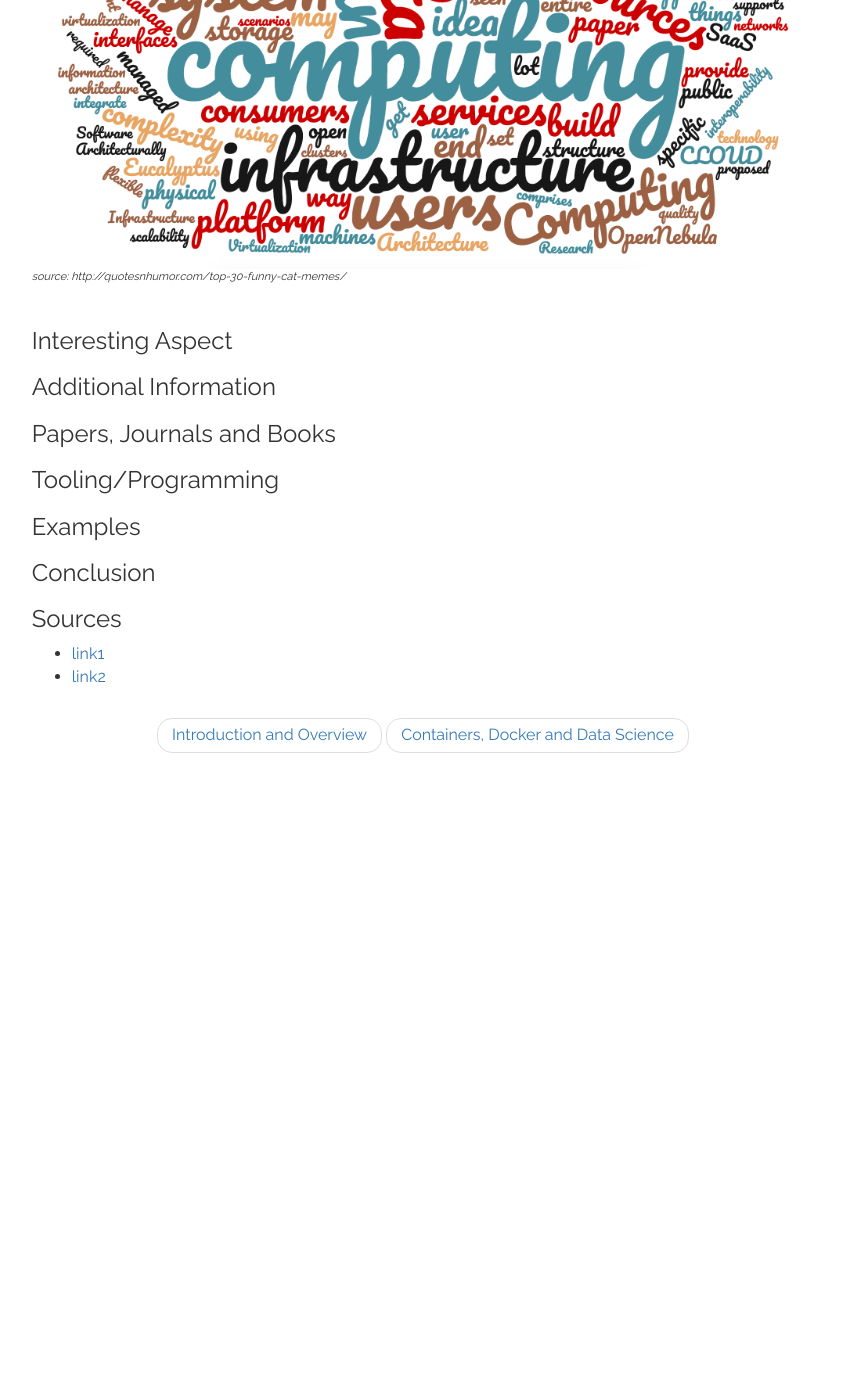
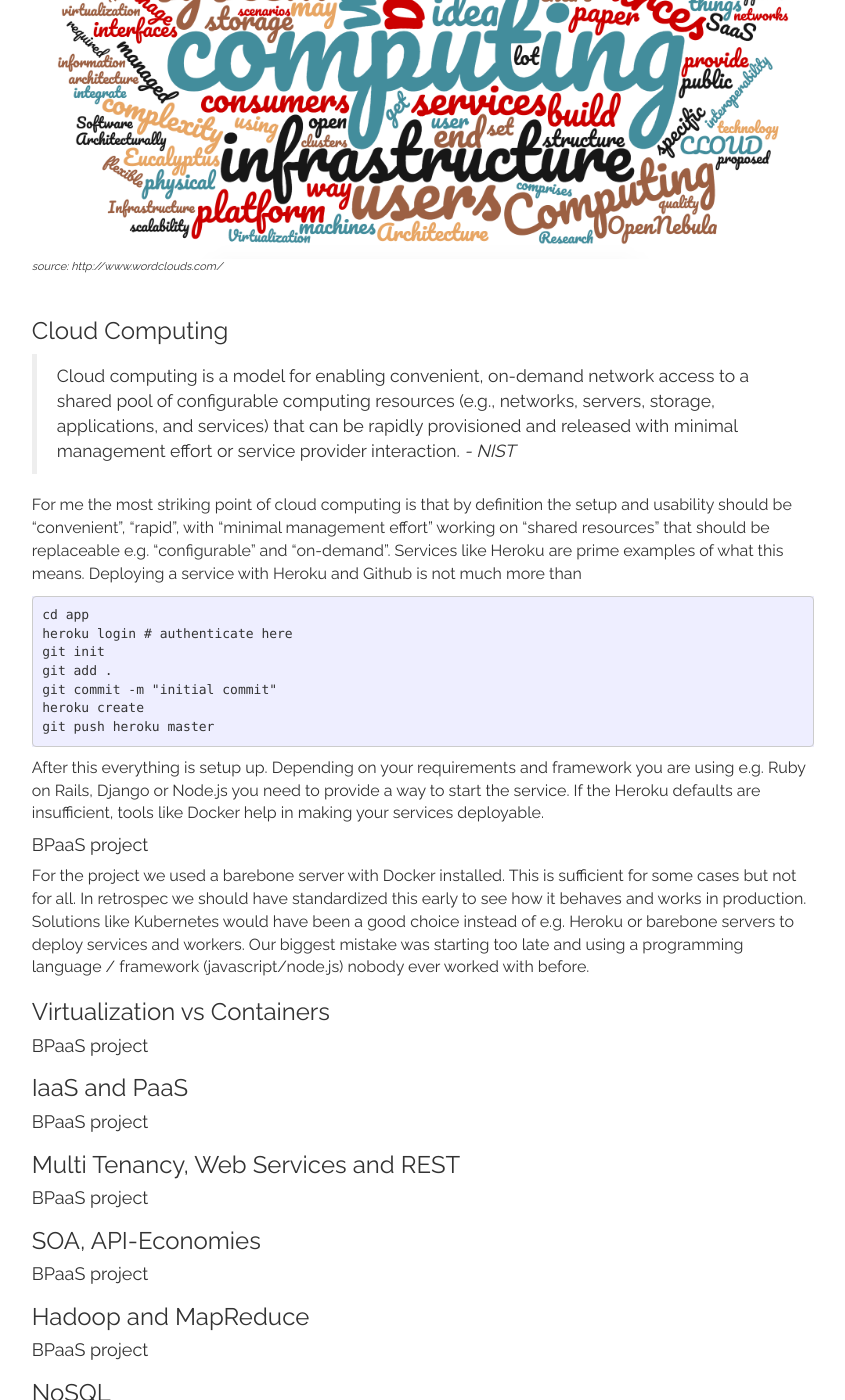
Before and after one commit to sacry-/sacry-.github.io, a Jekyll site: the page built from _posts/2017-07-01-2-about-the-lecture-and-bpaas-project.md, in a window 1280 px wide and 1400 px high, scrolled down 601 px. Shown: the whole window, without its empty margins (217-1062 px from the left). Built offline with Jekyll 4.4.1, drawn with Linux system fonts in a browser that asks for light colours; before the commit the page ends 1374 px from its top, so only the background shows below that; some of the changed text lies outside the part shown.

Commit message:
update, second article

```diff
--- a/_posts/2017-07-01-2-about-the-lecture-and-bpaas-project.md
+++ b/_posts/2017-07-01-2-about-the-lecture-and-bpaas-project.md
@@ -4,28 +4,73 @@
 title: About the lecture and BPaaS-project
 keywords: [tti]
 index: 2
-img: 404.jpg
+img: wordcloud-cloud.png
 ---
 
-A formal definition of cloud computing is
+The overall topic in the TTI lecture can be summarized with the two words "cloud computing". Create distributed architectures, deploy and provision services horizontally and scale them as needed. In the following I will summarize the lecture and make remarks to the BPaaS project/assigment of the team I worked in.
 
-"Cloud computing is a model for enabling convenient, on-demand network access to a shared pool of configurable computing resources (e.g., networks, servers, storage, applications, and services) that can be rapidly provisioned and released with minimal management effort or service provider interaction." - NIST
+{% include image.html url="/images/wordcloud-cloud.png" description="source: http://www.wordclouds.com/" %}
 
-{% include image.html url="/images/wordcloud-cloud.png" description="source: http://quotesnhumor.com/top-30-funny-cat-memes/" %}
+### Cloud Computing
 
-### Interesting Aspect
+<blockquote>Cloud computing is a model for enabling convenient, on-demand network access to a shared pool of configurable computing resources (e.g., networks, servers, storage, applications, and services) that can be rapidly provisioned and released with minimal management effort or service provider interaction. <cite>- NIST</cite></blockquote>
 
-### Additional Information
+For me the most striking point of cloud computing is that by definition the setup and usability should be "convenient", "rapid", with "minimal management effort" working on "shared resources" that should be replaceable e.g. "configurable" and "on-demand". Services like Heroku are prime examples of what this means. Deploying a service with Heroku and Github is not much more than
 
-### Papers, Journals and Books
+    cd app
+    heroku login # authenticate here
+    git init
+    git add .
+    git commit -m "initial commit"
+    heroku create
+    git push heroku master
 
-### Tooling/Programming
+After this everything is setup up. Depending on your requirements and framework you are using e.g. Ruby on Rails, Django or Node.js you need to provide a way to start the service. If the Heroku defaults are insufficient, tools like Docker help in making your services deployable.
 
-### Examples
+#### BPaaS project
 
-### Conclusion
+For the project we used a barebone server with Docker installed. This is sufficient for some cases but not for all. In retrospec we should have standardized this early to see how it behaves and works in production. Solutions like Kubernetes would have been a good choice instead of e.g. Heroku or barebone servers to deploy services and workers. Our biggest mistake was starting too late and using a programming language / framework (javascript/node.js) nobody ever worked with before.
+
+### Virtualization vs Containers
+
+
+
+#### BPaaS project
+
+### IaaS and PaaS
+
+#### BPaaS project
+
+### Multi Tenancy, Web Services and REST
+
+#### BPaaS project
+
+### SOA, API-Economies
+
+#### BPaaS project
+
+### Hadoop and MapReduce
+
+#### BPaaS project
+
+### NoSQL
+
+#### BPaaS project
+
+### GraphDB
+
+#### BPaaS project
+
+### Web Search - Information Retrieval
+
+#### BPaaS project
+
+### Semantic Web
+
+#### BPaaS project
+
 
 ### Sources
 
-- [link1](https://google.com)
+- [Heroku Setup](https://devcenter.heroku.com/articles/git)
 - [link2](https://google.com)
```
Also changed, not shown: _posts/2017-07-01-1-introduction-and-overview.md (+2 -6 lines), _posts/2017-07-01-7-training-models-on-gpu-clusters.md (deleted, +0 -31 lines), _posts/2017-07-01-7-deploying-tensorflow-models.md (renamed from _posts/2017-07-01-8-deploying-tensorflow-models.md), _posts/2017-07-01-8-kubernetes-docker-and-tensorflow-in-a-micro-service-architecture.md (renamed from _posts/2017-07-01-9-kubernetes-docker-and-tensorflow-in-a-micro-service-architecture.md).
